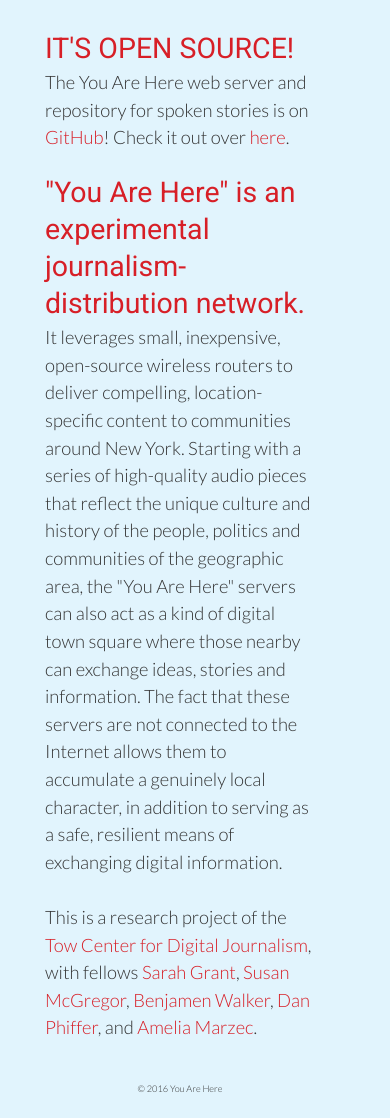
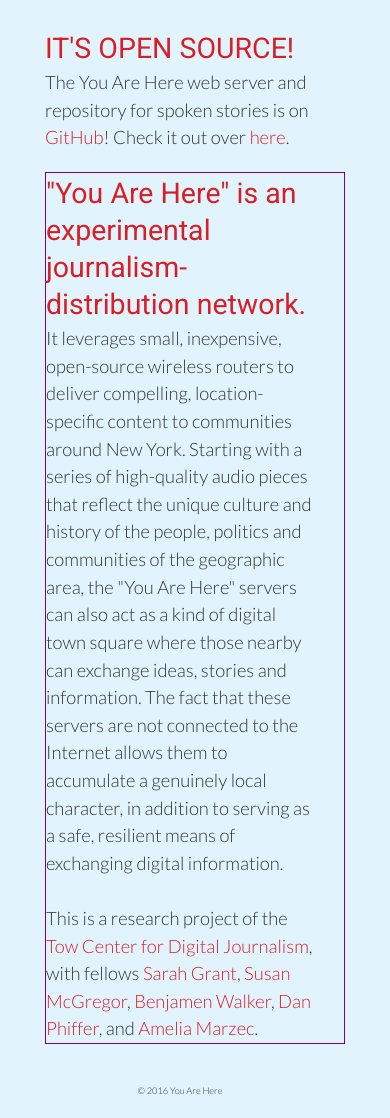
Before and after one commit to TowCenter/YouAreHere, a Jekyll site: the page built from index.html, in a window 390 px wide. Shown: the part 1867-2985 px from the top of the page. Built offline with Jekyll 4.4.1, drawn with Linux system fonts in a browser that asks for light colours; nearby versions of some CDN libraries; some web fonts are replaced; library files that are not in the unit come from our copies; comment, search, counter and statistics services are not loaded.

Commit message:
Update style.css

```diff
--- a/assets/themes/bootstrap-3/css/style.css
+++ b/assets/themes/bootstrap-3/css/style.css
@@ -412,6 +412,7 @@
  .sidebar {
     max-width: none;
     padding: 0 30px 0 0;
+    border:1px solid red;
   }
   .content{
      max-width: none;
@@ -423,6 +424,7 @@
   .sidebar {
     max-width: none;
     padding: 0 30px 0 0;
+    border:1px solid green;
   }
   .sidebar div {
     display: inline-block;
@@ -462,6 +464,7 @@
   .sidebar {
     max-width: none;
     padding: 0 30px 0 0;
+    border:1px solid purple;
   }
   .sidebar div {
     display: inline-block;
```
